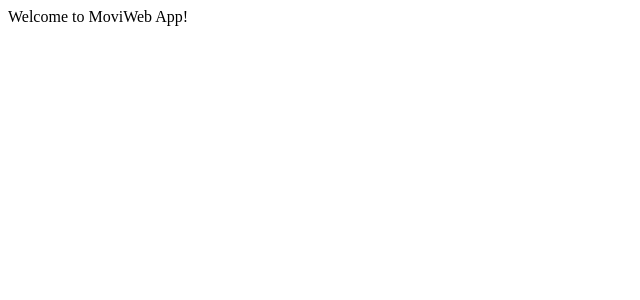
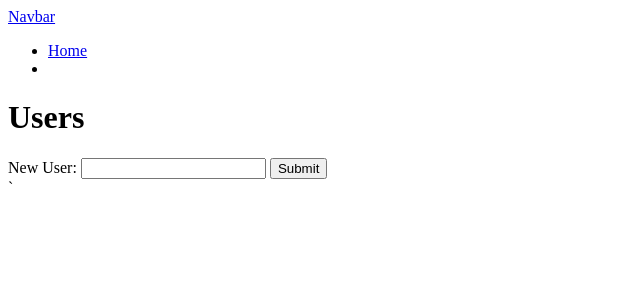
Before and after one commit to SandraSpiegelberg/MovieWeb_App, a Flask app: page / in a window 1280 px wide. Shown: the top 300 px of the page, without its empty margins (0-640 px from the left). Run offline with Flask 3, Linux system fonts and the light colour scheme.

Commit message:
add html code and combine with the routes

```diff
--- a/app.py
+++ b/app.py
@@ -1,6 +1,6 @@
 """create the Flask app instance"""
 import os
-from flask import Flask, request
+from flask import Flask, redirect, render_template, request, url_for
 from dotenv import load_dotenv
 import requests
 
@@ -34,14 +34,8 @@
 def home():
     """The home page of your application. Show a list of all registered users and
     a form for adding new users."""
-    return "Welcome to MoviWeb App!"
-
-
-@app.route('/users')
-def list_users():
-    """Page that lists all users"""
     users = data_manager.get_users()
-    return str(users)  # Temporarily returning users as a string
+    return render_template('index.html', users=users)
 
 
 @app.route('/users', methods=['POST'])
@@ -51,16 +45,17 @@
     then redirects back to home page"""
     new_user = request.form.get('name')
     data_manager.add_user(new_user)
-    return f'New user {new_user} is created.'
+    return redirect(url_for('index'))
 
 
 @app.route('/users/<int:user_id>/movies', methods=['GET'])
 def user_movies(user_id):
     """When you click on a user name, the app retrieves that user’s list
     of favorite movies and displays it."""
-    #user = data_manager.get_user(user_id)
+    user = data_manager.get_user(user_id)
     movies = data_manager.get_movies(user_id)
-    return movies
+    msg= request.args.get('message')
+    return render_template('user.html', user_id=user_id, movies=movies, user=user, message=msg)
 
 
 
@@ -82,8 +77,8 @@
             movie_director = movie_data['Director']
             movie_poster_url = movie_data['Poster']
             new_movie = Movie(movie_title, movie_director, movie_year, user_id, movie_poster_url)
-            msg = data_manager.add_movie(new_movie)
-            return msg
+            data_manager.add_movie(new_movie)
+            return redirect(url_for('user_movies', user_id=user_id))
     else:
         try:
             return movie_data['Error']
@@ -99,7 +94,7 @@
     new_title = request.form.get('title')
     data_manager.update_movie(movie_id, new_title)
     msg = f"{old_movie} was updated to {new_title}."
-    return msg
+    return redirect(url_for('user_movies', user_id=user_id, message=msg))
 
 
 @app.route('/users/<int:user_id>/movies/<int:movie_id>/delete', methods=['POST'])
@@ -108,7 +103,7 @@
     movie = data_manager.get_movie_by_id(user_id, movie_id)
     data_manager.delete_movie(movie_id)
     msg = f"Movie {movie.movie_title} sucessfully deleted."
-    return msg
+    return redirect(url_for('user_movies', user_id=user_id, message=msg))
 
 
 if __name__ == "__main__":
--- a/templates/base.html
+++ b/templates/base.html
@@ -7,6 +7,19 @@
     <link rel="stylesheet" href="{{ url_for('static', filename='style.css') }}">
 </HEAD>
 <BODY>
+    <nav class="navbar navbar-expand-lg navbar-light bg-light">
+        <a class="navbar-brand" href="/">Navbar</a>
+        <div class="collapse navbar-collapse" id="navbarNav">
+            <ul class="navbar-nav">
+                <li class="nav-item">
+                    <a class="nav-link" href="/">Home</a>
+                </li>
+                <li class="nav-item">
+                    <a class="nav-link" href="/"></a>
+                </li>
+            </ul>
+        </div>
+    </nav>
     <main class="container">
         {% block content %} {% endblock %}
     </main>`
--- a/templates/index.html
+++ b/templates/index.html
@@ -1,2 +1,22 @@
 {% extends "base.html" %}
 {% block content %}
+<div class="user-page">
+    <h1>Users</h1>
+    <ul class="user-list">
+        {% for user in users %}
+        <li class="user-entry">
+            <a href="{{ url_for('user_movies', user_id=user.user_id) }}" class="btn">{{ user.user_name }}</a>
+            <form action="{{ url_for('user_movies') }}" method="get">
+                <label for="name">View Movies</label>
+                <button type="submit">View Movies</button>
+            </form>
+        </li>
+        {% endfor %}
+    </ul>
+</div>
+<form action="{{ url_for('create_user') }}" method="post">
+    <label for="name">New User: </label>
+    <input type="text" id="name" name="name" required>
+    <button type="submit">Submit</button>
+</form>
+{% endblock %}
```
Also changed, not shown: templates/user.html (added, +33 -0 lines), templates/movies.html (deleted), 1 other file.
